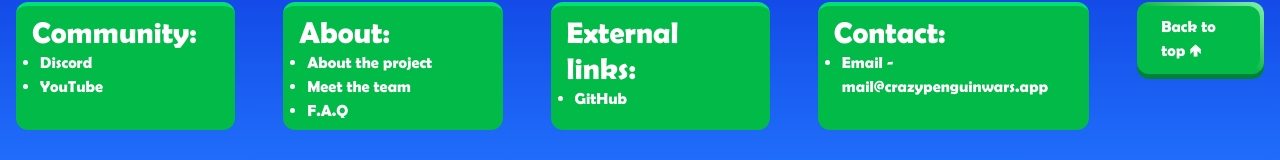
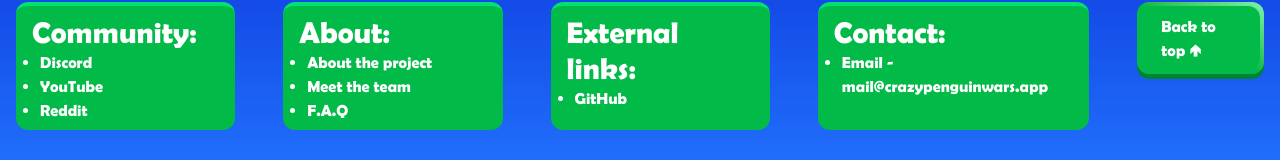
Before and after one commit to Crazy-Penguin-Wars/crazy-penguin-wars.github.io, a React (Vite) app: page /about/faq in a window 1280 px wide. Shown: the part 1333-1493 px from the top of the page. Built offline with nearby package versions, Linux system fonts and the light colour scheme.

Commit message:
add "reddit" in the footer

```diff
--- a/src/components/footer.jsx
+++ b/src/components/footer.jsx
@@ -12,6 +12,7 @@
                         <ul>
                             <li><Link to={"https://discord.gg/gnqZfsJa5j"}>Discord</Link></li>
                             <li><Link to={"https://www.youtube.com/channel/UC7Xv7A_cYYkYns-KQNyQqdA"}>YouTube</Link></li>
+                            <li><Link to={"https://www.reddit.com/r/CrazyPenguinWars_/"}>Reddit</Link></li>
                         </ul>
                     </div>
 
```
